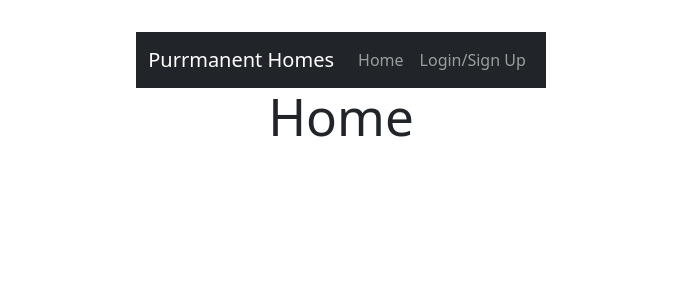
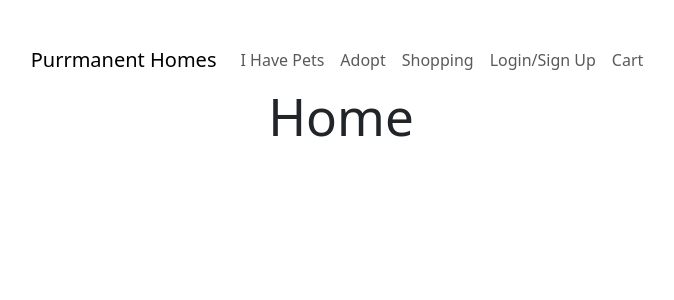
Before and after one commit to the-real-chrisp/PurrmanentHomes, a React (Vite) app in the folder client/: page / in a window 1280 px wide. Shown: the top 300 px of the page, without its empty margins (299-973 px from the left). Built offline with nearby package versions, Linux system fonts and the light colour scheme.

Commit message:
modified navbar function and styling

```diff
--- a/client/src/components/Navbar/index.jsx
+++ b/client/src/components/Navbar/index.jsx
@@ -12,17 +12,17 @@ const AppNavbar = () => {
 
     return (
       <>
-        <Navbar bg='dark' variant='dark' expand='lg'>
+        <Navbar bg='transparent' expand='lg' sticky="top" >
           <Container fluid>
             <Navbar.Brand as={Link} to='/'>
               Purrmanent Homes
             </Navbar.Brand>
-            <Navbar.Toggle aria-controls='navbar' />
-            <Navbar.Collapse id='navbar' className='d-flex flex-row-reverse'>
-              <Nav className='ml-auto d-flex'>
-                <Nav.Link as={Link} to='/'>
-                  Home
-                </Nav.Link>
+            <Navbar.Toggle aria-controls="responsive-navbar-nav" />
+            <Navbar.Collapse id="responsive-navbar-nav">
+              <Nav className='me-auto'>
+                <Nav.Link as={Link} to='/intake'> I Have Pets </Nav.Link>
+                <Nav.Link as={Link} to='/adoption'> Adopt </Nav.Link>
+                <Nav.Link as={Link} to='/shopping'>Shopping</Nav.Link>
                 {/* if user is logged in show saved books and logout */}
                 {Auth.loggedIn() ? (
                   <>
@@ -34,8 +34,11 @@ const AppNavbar = () => {
                 ) : (
                   <Nav.Link onClick={() => setShowModal(true)}>Login/Sign Up</Nav.Link>
                 )}
+                 <Nav.Link as={Link} to='/cart'>Cart</Nav.Link>
               </Nav>
+
             </Navbar.Collapse>
+
           </Container>
         </Navbar>
         {/* set modal data up */}
```
